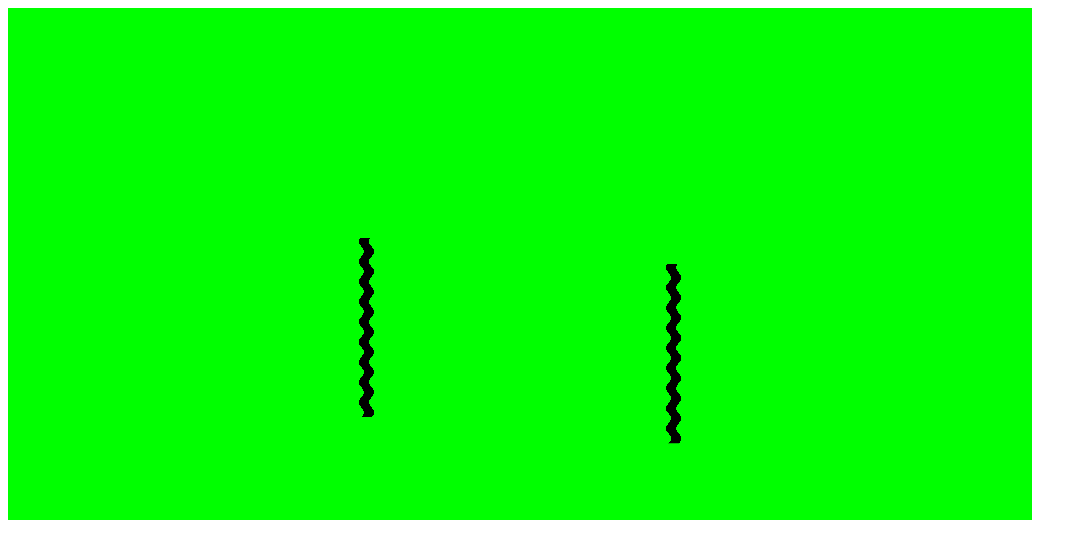
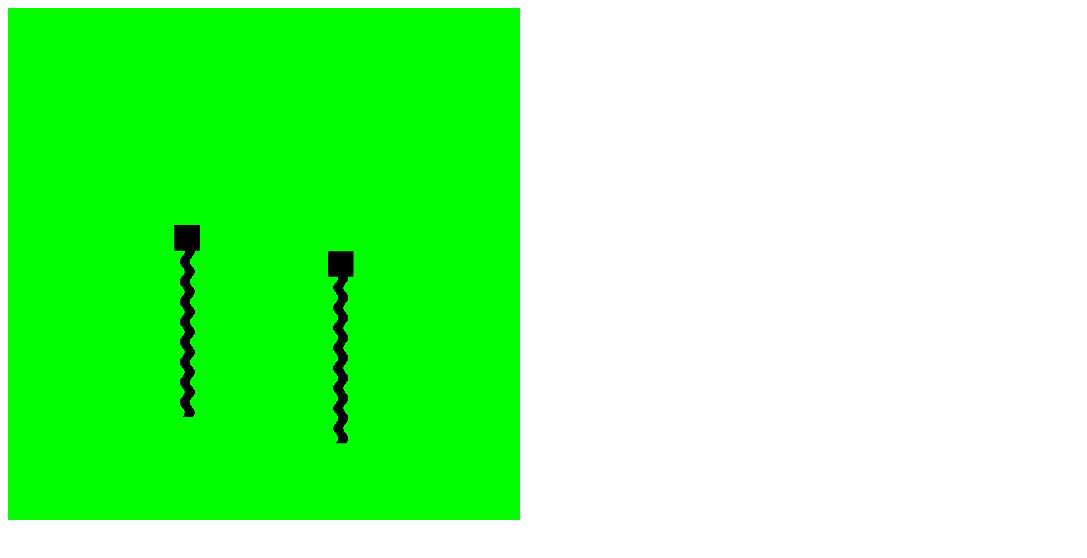
Before and after one commit to baranusta/Trake, a plain HTML site: page trake.html in a window 1280 px wide. Shown: the whole page, without its empty margins (0-1087 px from the left). Drawn offline with Linux system fonts and the light colour scheme; animation ran at ten frames a second.

Commit message:
Implements head, fixes collision detection bugs

```diff
--- a/physics.js
+++ b/physics.js
@@ -1,6 +1,6 @@
 class Physics {
     static parameterCheck(outer, inner) {
-        if (outer instanceof Box && outer instanceof Box)
+        if (!!outer && !!inner && outer instanceof Box && inner instanceof Box)
             return true;
         return false;
     }
@@ -26,7 +26,7 @@ class Physics {
     }
 
     static isColliding(outer, inner) {
-        return !this.isCompletelyOutside(outer, inner);
+        return this.parameterCheck(outer, inner) && !this.isCompletelyOutside(outer, inner);
     }
 
 };
--- a/rectangle.js
+++ b/rectangle.js
@@ -1,16 +1,16 @@
 class Rectangle {
 
-    constructor(program) {
-        this.program = program;
+    constructor(vertexShaderName, fragmenShaderName) {
+        this.program = initShaders(gl, vertexShaderName, fragmenShaderName);
 
         this.vao = gl.createBuffer();
         gl.bindBuffer(gl.ARRAY_BUFFER, this.vao);
 
         let vertices = [
-            vec2(0.5 / 2, 0.5),
-            vec2(- 0.5 / 2, 0.5),
-            vec2(0.5 / 2, -0.5),
-            vec2(- 0.5 / 2, -0.5)
+            vec2(0.5, 0.5),
+            vec2(- 0.5 , 0.5),
+            vec2(0.5, -0.5),
+            vec2(- 0.5, -0.5)
         ];
 
         gl.bufferData(gl.ARRAY_BUFFER, flatten(vertices), gl.STATIC_DRAW);
@@ -30,34 +30,12 @@ class Rectangle {
 
     draw(frame, width, length, displacement, direction) {
         gl.useProgram(this.program);
-
         gl.uniform1i(this.program.orientation, isHorizontal(direction));
 
         gl.uniform1f(this.program.length, length);
         gl.uniform1f(this.program.width, width);
 
         gl.uniform2f(this.program.viewSize, viewSize[0], viewSize[1]);
-
-        {
-            let end = vec2(displacement[0], displacement[1]);
-            let offset = frame;
-            let constant = 1 / 2.0;
-            if (!isPositiveDir(direction)) {
-                offset *= -1;
-                constant *= -1;
-            }
-            if (isHorizontal(direction)) {
-                end[0] -= length * constant;
-            }
-            else
-                end[1] -= length * constant;
-
-            gl.uniform2f(this.program.end,
-                end[0],
-                end[1]
-            );
-            gl.uniform1i(this.program.offset, offset);
-        }
 
         gl.uniform2f(this.program.displacement,
             displacement[0],
--- a/snake.js
+++ b/snake.js
@@ -5,19 +5,9 @@ class Snake {
         this.name = name;
         this.speed = 0.002;
 
-        this.program = initShaders(gl, 'vertex-shader', 'fragment-shader');
-        this.program.length = gl.getUniformLocation(this.program, 'length');
-        this.program.width = gl.getUniformLocation(this.program, 'width');
-        this.program.frequency = gl.getUniformLocation(this.program, 'frequency');
-        this.program.end = gl.getUniformLocation(this.program, 'end');
-        this.program.orientation = gl.getUniformLocation(this.program, 'orientation');
-        this.program.offset = gl.getUniformLocation(this.program, 'offset');
-
-        this.program.viewSize = gl.getUniformLocation(this.program, 'viewSize');
-        this.program.displacement = gl.getUniformLocation(this.program, 'displacement');
 
         var length = 0.7;
-        var center = startPoint;
+        var center = vec2(startPoint);
         switch (direction) {
             case DIRECTION.EAST:
                 center[0] -= length / 2.0;
@@ -32,63 +22,74 @@ class Snake {
                 center[1] += length / 2.0;
                 break;
         }
-        this.parts = [new SnakePart("0", center, [0.02, length], direction, this.program)];
-        this.i_head = 0;
-        this.i_tail = 0;
+        this.parts = [new SnakePart("0", center, [0.02, length], direction)];
+        this.i_first = 0;
+        this.i_last = 0;
+        this.head = new SnakeHead(startPoint, [0.1, 0.1], direction);
+        this.head.move(direction,0);
     }
 
     draw(frame) {
+        this.head.draw(frame);
         this.parts.forEach(function (part) {
             part.draw(frame);
         });
     }
 
-    getCollider(){
-        return new Box(this.parts[this.i_head].displacement, [0.02,this.parts[this.i_head].length]);
+    getCollider() {
+        return this.head.collider;
     }
 
-    eachCollisionBox(func){
+    eachCollisionBox(func) {
+        if(!func(this.head.collider))
+            return;
+
         this.parts.forEach(function (part) {
-            if(!func(part.collisionBox))
-            {
+            if (!func(part.collisionBox)) {
                 return;
             }
         });
+
     }
 
-    isFirstPartsCollisionBox(collisionBox){
-        return collisionBox === this.parts[this.i_head].collisionBox
+    isFirstPartsCollisionBox(collisionBox) {
+        if (this.head.collider === collisionBox || collisionBox === this.parts[this.i_first].collisionBox)
+            return true;
+        if (this.parts.length >= 2 && collisionBox === this.parts[this.i_first - 1].collisionBox)
+            return true;
+        return false;
     }
 
     update() {
-        this.parts[this.i_head].move(this.speed, 1);
-        this.parts[this.i_tail].move(this.speed, -1);
-        if (this.parts[this.i_tail].length <= 0) {
-            this.parts.splice(this.i_tail, 1);
-            this.i_head--;
+        this.head.move(this.parts[this.i_first].direction, this.speed);
+        this.parts[this.i_first].move(this.speed, 1);
+        this.parts[this.i_last].move(this.speed, -1);
+        if (this.parts[this.i_last].length <= 0) {
+            this.parts.splice(this.i_last, 1);
+            this.i_first--;
         }
     }
 
     turn(isRight) {
         var direction;
         if (isRight)
-            direction = this.parts[this.i_head].direction + 1;
+            direction = this.parts[this.i_first].direction + 1;
         else {
-            direction = this.parts[this.i_head].direction - 1;
+            direction = this.parts[this.i_first].direction - 1;
             direction += DIRECTION.COUNT;
         }
         direction %= DIRECTION.COUNT;
-        var startPoint = vec2(this.parts[this.i_head].displacement[0], this.parts[this.i_head].displacement[1]);
+        var startPoint = vec2(this.parts[this.i_first].displacement[0], this.parts[this.i_first].displacement[1]);
 
         {
-            let constant = isPositiveDir(this.parts[this.i_head].direction) ? +1 / 2.0 : -1 / 2.0;
-            if (isHorizontal(this.parts[this.i_head].direction)) {
-                startPoint[0] += this.parts[this.i_head].length * constant;
+            let constant = isPositiveDir(this.parts[this.i_first].direction) ? +1 / 2.0 : -1 / 2.0;
+            if (isHorizontal(this.parts[this.i_first].direction)) {
+                startPoint[0] += this.parts[this.i_first].length * constant;
             }
             else
-                startPoint[1] += this.parts[this.i_head].length * constant;
+                startPoint[1] += this.parts[this.i_first].length * constant;
         }
-        this.parts.push(new SnakePart("P_1", startPoint, [0.02, 0.0], direction, this.program));
-        this.i_head = this.parts.length - 1;
+        this.parts.push(new SnakePart("P_1", startPoint, [0.02, 0.0], direction));
+        this.i_first = this.parts.length - 1;
     }
 }
--- /dev/null
+++ b/snake_head.js
@@ -0,0 +1,59 @@
+
+class SnakeHead extends Rectangle{
+
+    constructor(center, size, direction) {
+        super('snake-head-vertex-shader', 'snake-head-fragment-shader');
+        this.displacement = center;
+        this.direction = direction;
+        this.size = size;
+        this.resized_size = vec2(this.size);
+
+
+        this.program.length = gl.getUniformLocation(this.program, 'length');
+        this.program.width = gl.getUniformLocation(this.program, 'width');
+        this.program.frequency = gl.getUniformLocation(this.program, 'frequency');
+        this.program.end = gl.getUniformLocation(this.program, 'end');
+        this.program.orientation = gl.getUniformLocation(this.program, 'orientation');
+        this.program.offset = gl.getUniformLocation(this.program, 'offset');
+
+        this.program.viewSize = gl.getUniformLocation(this.program, 'viewSize');
+        this.program.displacement = gl.getUniformLocation(this.program, 'displacement');
+        this.collider = {};
+    }
+
+    draw(frame) {
+        super.draw(frame, this.resized_size[0],this.resized_size[1] , this.displacement, this.direction);
+    }
+
+    move(direction, speed) {
+        this.direction = direction;
+        switch (direction) {
+            case DIRECTION.EAST:
+                speed = (speed * viewSize[1] / viewSize[0]);
+                this.displacement[0] += speed;
+                break;
+            case DIRECTION.WEST:
+                speed = (speed * viewSize[1] / viewSize[0]);
+                this.displacement[0] -= speed;
+                break;
+            case DIRECTION.NORTH:
+                this.displacement[1] += speed;
+                break;
+            case DIRECTION.SOUTH:
+                this.displacement[1] -= speed;
+                break;
+        }
+
+        if (isHorizontal(direction))
+        {
+            this.resized_size = vec2(this.size[1],this.size[0]);
+            this.resized_size[0] *= viewSize[1] / viewSize[0];
+        }
+        else
+        {
+            this.resized_size = vec2(this.size[0],this.size[1]);
+            this.resized_size[0] *= viewSize[1] / viewSize[0];
+        }
+        this.collider = new Box(this.displacement, this.resized_size);
+    }
+}
--- a/snake_part.js
+++ b/snake_part.js
@@ -1,19 +1,61 @@
 
-class SnakePart {
+class SnakePart extends Rectangle {
 
-    constructor(name, center, size, direction, program) {
+    constructor(name, center, size, direction) {
+        super('snake-vertex-shader', 'snake-fragment-shader');
+        this.program.length = gl.getUniformLocation(this.program, 'length');
+        this.program.width = gl.getUniformLocation(this.program, 'width');
+        this.program.end = gl.getUniformLocation(this.program, 'end');
+        this.program.orientation = gl.getUniformLocation(this.program, 'orientation');
+        this.program.offset = gl.getUniformLocation(this.program, 'offset');
+
+        this.program.viewSize = gl.getUniformLocation(this.program, 'viewSize');
+        this.program.displacement = gl.getUniformLocation(this.program, 'displacement');
+
         this.name = name;
         this.displacement = center;
         this.direction = direction;
         this.length = size[1];
+        this.width = size[0];
 
-        this.width = size[0];
-        this.rectangle = new Rectangle(program);
+        if (isHorizontal(direction))
+        {
+            this.length *= viewSize[1] / viewSize[0];
+        }else
+        {
+            this.width *= viewSize[1] / viewSize[0];
+        }
+
         this.collisionBox = new Box(this.displacement, size);
     }
 
     draw(frame) {
-        this.rectangle.draw(frame, this.width, this.length, this.displacement, this.direction);
+
+        gl.useProgram(this.program);
+        {
+            let end = vec2(0);
+            let offset = frame;
+            let constant = 1 / 2.0;
+            if (!isPositiveDir(this.direction)) {
+                offset *= -1;
+                constant *= -1;
+            }
+            if (isHorizontal(this.direction)) {
+                end[0] = this.displacement[0] - this.length * constant;
+                end[1] = this.displacement[1];
+            }
+            else {
+                end[1] = this.displacement[1] - this.length * constant;
+                end[0] = this.displacement[0];
+            }
+
+            gl.uniform2f(this.program.end,
+                end[0],
+                end[1]
+            );
+            gl.uniform1i(this.program.offset, offset);
+        }
+        super.draw(frame, this.width, this.length, this.displacement, this.direction);
     }
 
     grow(speed) {
@@ -41,11 +83,21 @@ class SnakePart {
                 this.displacement[1] -= speed / 2.0;
                 break;
         }
-        if(updateSize > 0)
+        if (updateSize > 0)
             this.grow(speed);
         else
             this.shrink(speed);
 
-        this.collisionBox = new Box(this.displacement, [this.width, this.length]);
+        var boxSize;
+        if (isHorizontal(this.direction))
+        {
+            boxSize = [this.length * viewSize[1] / viewSize[0], this.width];
+        }
+        else
+        {
+            boxSize = [this.width * viewSize[1] / viewSize[0], this.length];
+        }
+        console.log(boxSize);
+        this.collisionBox = new Box(this.displacement, boxSize);
     }
 }
--- a/trake.html
+++ b/trake.html
@@ -5,7 +5,7 @@
     <meta http-equiv="Content-Type" content="text/html;charset=utf-8" >
     <title>Robot Arm</title>
 
-<script id="vertex-shader" type="x-shader/x-vertex">
+<script id="snake-vertex-shader" type="x-shader/x-vertex">
     attribute vec2 vPosition;
 
     uniform mediump vec2 displacement;
@@ -18,7 +18,7 @@
         mediump vec2 pos = vPosition;
 
         if (orientation == 1){
-            pos[0] *= length * viewSize.x / viewSize.y;
+            pos[0] *= length;
         }
         else{
             pos[1] *= length;
@@ -26,7 +26,7 @@
         gl_Position = vec4(pos + displacement,0.0,1.0);
     }
 </script>
-<script id="fragment-shader" type="x-shader/x-fragment">
+<script id="snake-fragment-shader" type="x-shader/x-fragment">
 
     uniform mediump vec2 end;
     uniform mediump vec2 viewSize;
@@ -49,10 +49,42 @@
                 discard;
         }
         else{
-            mediump float x = sin(dif.y * 80.0 + float(offset) / 8.0) * (width * 0.5 );
-            if(x < dif.x - width || x> dif.x + width)
+            mediump float x = sin(dif.y * 80.0 + float(offset) / 8.0) * (width * 0.5 * viewSize.x / viewSize.y );
+            if(x < dif.x - width* viewSize.x / viewSize.y || x> dif.x + width* viewSize.x / viewSize.y)
                 discard;
         }
+        gl_FragColor = vec4(0.0,0.0,0.0,1.0);
+    }
+
+</script>
+
+<script id="snake-head-vertex-shader" type="x-shader/x-vertex">
+    attribute vec2 vPosition;
+
+    uniform mediump vec2 displacement;
+    uniform mediump vec2 viewSize;
+    uniform mediump float length;
+    uniform mediump float width;
+
+    uniform lowp int orientation;
+    void main() {
+        //Horizontal
+        mediump vec2 pos = vPosition;
+
+        pos[0] *= width;
+        pos[1] *= length;
+        gl_Position = vec4(pos + displacement,0.0,1.0);
+    }
+</script>
+
+<script id="snake-head-fragment-shader" type="x-shader/x-fragment">
+
+    uniform mediump vec2 viewSize;
+
+    uniform lowp int orientation;
+
+    void main() {
+
         gl_FragColor = vec4(0.0,0.0,0.0,1.0);
     }
 
@@ -67,6 +99,7 @@
 <script type="text/javascript" src="direction.js"></script>
 <script type="text/javascript" src="rectangle.js"></script>
 <script type="text/javascript" src="physics.js"></script>
+<script type="text/javascript" src="snake_head.js"></script>
 <script type="text/javascript" src="snake_part.js"></script>
 <script type="text/javascript" src="snake.js"></script>
 <script type="text/javascript" src="trake.js"></script>
@@ -74,7 +107,7 @@
 </head>
 
 <body>
-    <canvas id="gl-canvas" width="1024" height="512">
+    <canvas id="gl-canvas" width="512" height="512">
         Oops ... your browser doesn't support the HTML5 canvas element
     </canvas>
 </body>
--- a/trake.js
+++ b/trake.js
@@ -37,9 +37,12 @@ const gameLoop = function(){
 
             if(Physics.isColliding(player_2.getCollider(),collisionBox)){
                 if(!player_2.isFirstPartsCollisionBox(collisionBox))
+                {
                     console.log("player2 self collided");
-                return false;
+                    return false;
+                }
             }
+            return true;
         });
 
         player_1.eachCollisionBox(function(collisionBox){
@@ -50,9 +53,12 @@ const gameLoop = function(){
 
             if(Physics.isColliding(player_1.getCollider(),collisionBox)){
                 if(!player_1.isFirstPartsCollisionBox(collisionBox))
+                {
                     console.log("player1 self collided");
-                return false;
+                    return false;
+                }
             }
+            return true;
         });
 
 
```
